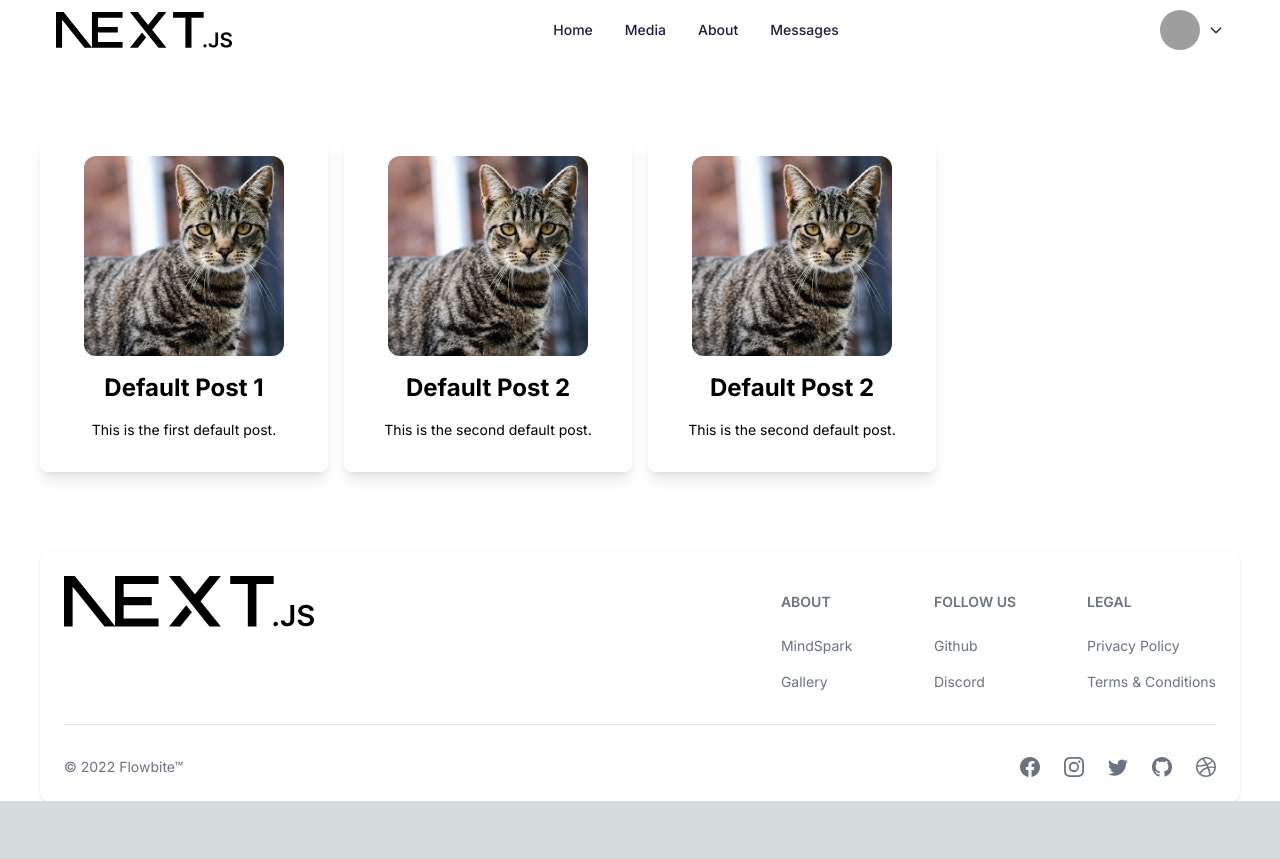
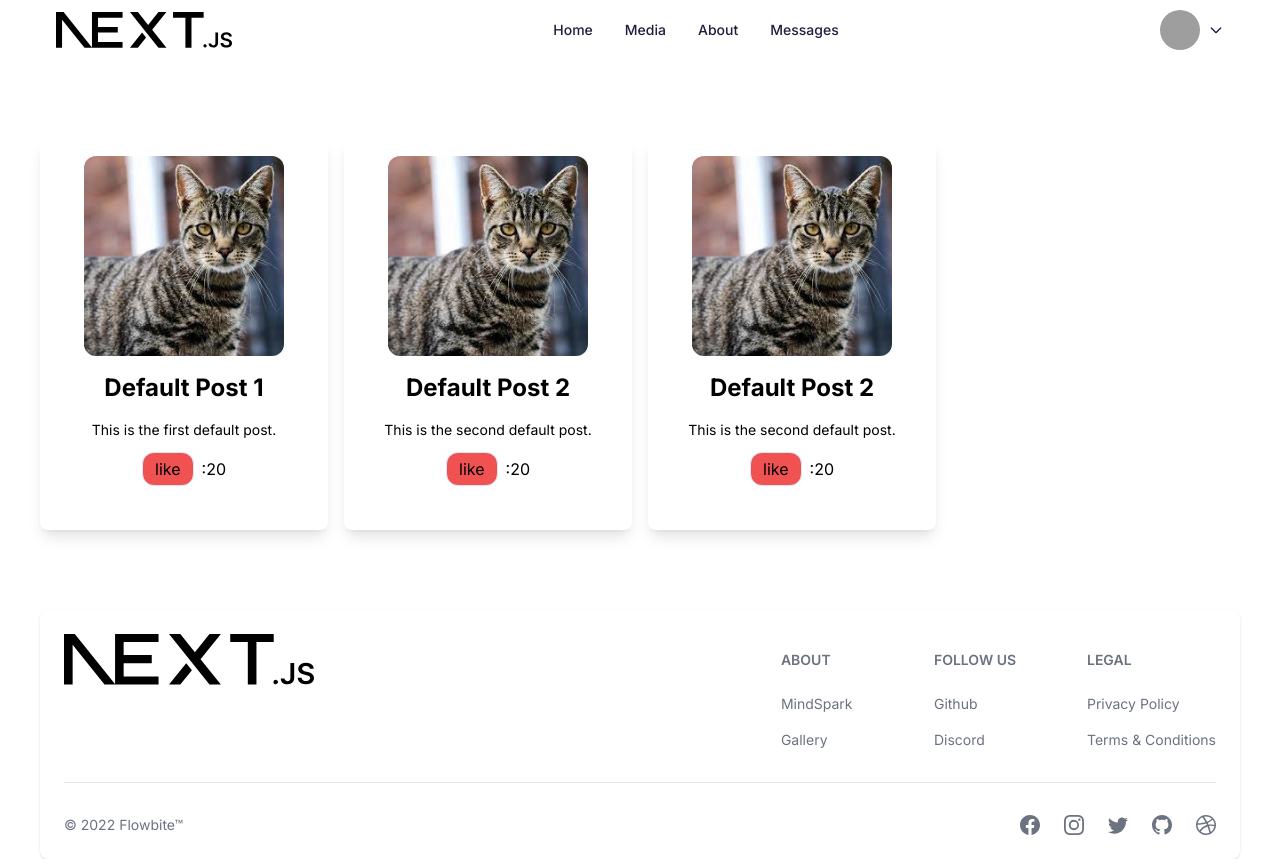
Before and after one commit to Neamul01/MindSpark, a Next.js app: page /media in a window 1280 px wide. Before the commit the page ends 801 px from the top, so only its background shows below. Built offline with nearby package versions, Linux system fonts and the light colour scheme; grey boxes are pictures that could not be loaded.

Commit message:
like added

```diff
--- a/app/media/page.tsx
+++ b/app/media/page.tsx
@@ -3,12 +3,16 @@ import Layout from "@/components/Layouts/Layout/Layout";
 import { usePostContext } from "@/contexts/UploadPosts";
 import { Card } from "flowbite-react";
 import Image from "next/image";
-import React from "react";
+import React, { useState } from "react";
 
 export default function Page() {
   const { posts } = usePostContext();
-  posts.map((post) => console.log(post));
-  console.log("posts", posts);
+  const [like, setLike] = useState(false);
+
+  const handleLike = () => {
+    setLike(!like);
+    console.log(like);
+  };
   return (
     <Layout parentClass="py-20">
       <div className="bg-white text-black grid grid-cols-12 gap-4">
@@ -32,6 +36,26 @@ export default function Page() {
                   : post.description}
               </p>
             </div>
+            <div className="flex items-center gap-2">
+              {like === true ? (
+                <p
+                  onClick={handleLike}
+                  className={`border rounded-xl px-3 py-1 my-3 cursor-pointer hover:bg-red-500
+                }}`}
+                >
+                  like
+                </p>
+              ) : (
+                <p
+                  onClick={handleLike}
+                  className={`border rounded-xl px-3 py-1 my-3 cursor-pointer bg-red-500
+                }}`}
+                >
+                  like
+                </p>
+              )}
+              <span>:20</span>
+            </div>
           </div>
         ))}
       </div>
```
